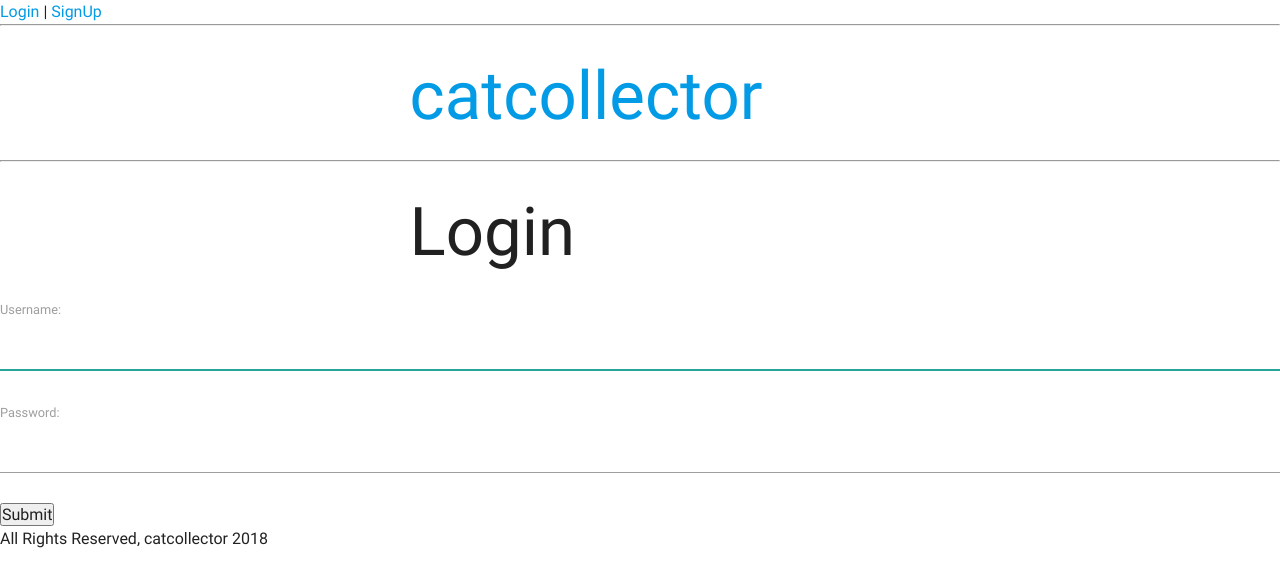
After one commit to ga-avery/django-catcollector, a Django app: page /login/ in a window 1280 px wide; the page is wider, and only the part inside the window is pictured. The commit adds this page. Shown: the top 587 px of that part. Run offline with Django 3.2, Linux system fonts and the light colour scheme.

Commit message:
complete step 5

```diff
--- a/main_app/templates/base.html
+++ b/main_app/templates/base.html
@@ -7,14 +7,25 @@
     <link rel="stylesheet" href="https://cdnjs.cloudflare.com/ajax/libs/materialize/0.100.2/css/materialize.css">
   </head>
   <body>
+      <header>
+      {% if user.is_authenticated %}
+        <span><a href="{% url 'profile' user.username %}">Hello, {{ user.username }}!</a></span>
+        <span> | </span>
+        <span><a href="{% url 'logout' %}">Logout</a></span>
+        <span> | </span>
+      {% else %}
+        <span><a href="{% url 'login' %}">Login</a></span>
+        <span> | </span>
+        <span><a href="{% url 'signup' %}">SignUp</a></span>
+      {% endif %}
+      </header>
+      <hr />
       <a href="/cats">
           <h1>catcollector</h1>
       </a>
       <hr />
-
       {% block content %}
       {% endblock %}
-
       <footer>
         All Rights Reserved, catcollector 2018
       </footer>
--- /dev/null
+++ b/main_app/templates/login.html
@@ -0,0 +1,11 @@
+{% extends 'base.html' %}
+
+{% block content %}
+<h1>Login</h1>
+<form method="POST" action=".">
+  {% csrf_token %}
+  {{ form.as_p}}
+  <input type="submit" value="Submit" />
+</form>
+
+{% endblock %}
--- a/main_app/urls.py
+++ b/main_app/urls.py
@@ -10,6 +10,7 @@ urlpatterns = [
   path('cats/create/', views.CatCreate.as_view(), name='cats_create'),
   path('cats/<int:pk>/update/', views.CatUpdate.as_view(), name='cats_update'),
   path('cats/<int:pk>/delete/', views.CatDelete.as_view(), name='cats_delete'),
+
   path('user/<username>', views.profile, name='profile'),
 
   path('cattoys/', views.cattoys_index, name='cattoys_index'),
@@ -17,4 +18,9 @@ urlpatterns = [
   path('cattoys/create/', views.CatToyCreate.as_view(), name='cattoys_create'),
   path('cattoys/<int:pk>/update/', views.CatToyUpdate.as_view(), name='cattoys_update'),
   path('cattoys/<int:pk>/delete/', views.CatToyDelete.as_view(), name='cattoys_delete'),
+
+  path('login/', views.login_view, name='login'),
+  path('logout/', views.logout_view, name='logout'),
+  path('signup/', views.signup_view, name='signup'),
+
 ]
--- a/main_app/views.py
+++ b/main_app/views.py
@@ -1,11 +1,18 @@
+from django.contrib import auth
+from django.contrib.auth import authenticate, login, logout
+from django.contrib.auth.decorators import login_required
+from django.contrib.auth.forms import AuthenticationForm, UserCreationForm
+from django.contrib.auth.models import User
+from django.http import HttpResponseRedirect
 from django.http.response import HttpResponse
 from django.shortcuts import render
+from django.utils.decorators import method_decorator
+from django.views.generic.edit import CreateView, UpdateView, DeleteView
+
+
 # Create your views here.
 from .models import Cat, CatToy
-from django.contrib.auth.models import User
 
-from django.http import HttpResponseRedirect
-from django.views.generic.edit import CreateView, UpdateView, DeleteView
 
 def about(request):
   return render(request, 'about.html')
@@ -13,6 +20,12 @@ def about(request):
 
 def index(request):
   return render(request, 'index.html')
+
+@login_required
+def profile(request, username):
+  user = User.objects.get(username=username)
+  cats = Cat.objects.filter(user=user)
+  return render(request, 'profile.html', {'username': username, 'cats': cats})
 
 
 def cats_index(request):
@@ -26,11 +39,6 @@ def cat_show(request, cat_id):
   return render(request, 'cats/show.html', {'cat': cat})
 
 
-def profile(request, username):
-  user = User.objects.get(username=username)
-  cats = Cat.objects.filter(user=user)
-  return render(request, 'profile.html', {'username': username, 'cats': cats})
-
 class CatCreate(CreateView):
   model = Cat
   fields = ['name', 'breed', 'description', 'age', 'cattoys']
@@ -43,7 +51,6 @@ class CatCreate(CreateView):
     return HttpResponseRedirect('/cats')
 
 
-
 class CatUpdate(UpdateView):
   model = Cat
   fields = ['name', 'breed', 'description', 'age', 'cattoys']
@@ -54,6 +61,7 @@ class CatUpdate(UpdateView):
     return HttpResponseRedirect(f'/cats/{self.object.pk}')
 
 
+@method_decorator(login_required, name='dispatch')
 class CatDelete(DeleteView):
   model = Cat
   fields = '/cats'
@@ -64,26 +72,73 @@ def cattoys_index(request):
   cattoys = CatToy.objects.all()
   return render(request, 'cattoys/index.html', {'cattoys': cattoys})
 
+
 def cattoys_show(request, cattoy_id):
   cattoy = CatToy.objects.get(id=cattoy_id)
   return render(request, 'cattoys/show.html', {'cattoy': cattoy})
+
 
 class CatToyCreate(CreateView):
   model = CatToy
   fields = '__all__'
   success_url = '/cattoys'
+
   def form_valid(self, form) -> HttpResponse:
     self.object = form.save(commit=False)
     self.object.user = self.request.user
     self.object.save()
     return HttpResponseRedirect('/cattoys')
   pass
+
+
 class CatToyUpdate(UpdateView):
   model = CatToy
   fields = ['name', 'color']
   success_url = '/cattoys'
   pass
+
+
 class CatToyDelete(DeleteView):
   model = CatToy
   success_url = '/cattoys'
   pass
+
+
+def login_view(request):
+  if request.method == 'POST':
+    form = AuthenticationForm(request, request.POST)
+
+    if not form.is_valid():
+      print('-----------------------The username and/or password was incorrect')
+      return HttpResponseRedirect('/login')
+
+    u = form.cleaned_data['username']
+    p = form.cleaned_data['password']
+    user = authenticate(username=u, password=p)
+
+    if not user.is_active:
+      print('The account has been disabled')
+      return HttpResponseRedirect('/login')
+
+    login(request, user)
+    return HttpResponseRedirect(f'/user/{u}')
+
+  else:
+    form = AuthenticationForm()
+    return render(request, 'login.html', {'form': form})
+
+
+def logout_view(request):
+  logout(request)
+  return HttpResponseRedirect('/cats')
+
+
+def signup_view(request):
+  if request.method is not 'POST':
+    form = UserCreationForm()
+    return render(request, 'signup.html', {'form': form})
+  form = UserCreationForm(request.POST)
+  if form.is_valid():
+    user = form.save()
+    login(request, user)
+    return HttpResponseRedirect('/cats')
```
Also changed, not shown: main_app/templates/index.html (+16 -0 lines), main_app/templates/signup.html (added, +10 -0 lines). Lines whose indentation alone changed are shown as unchanged.
